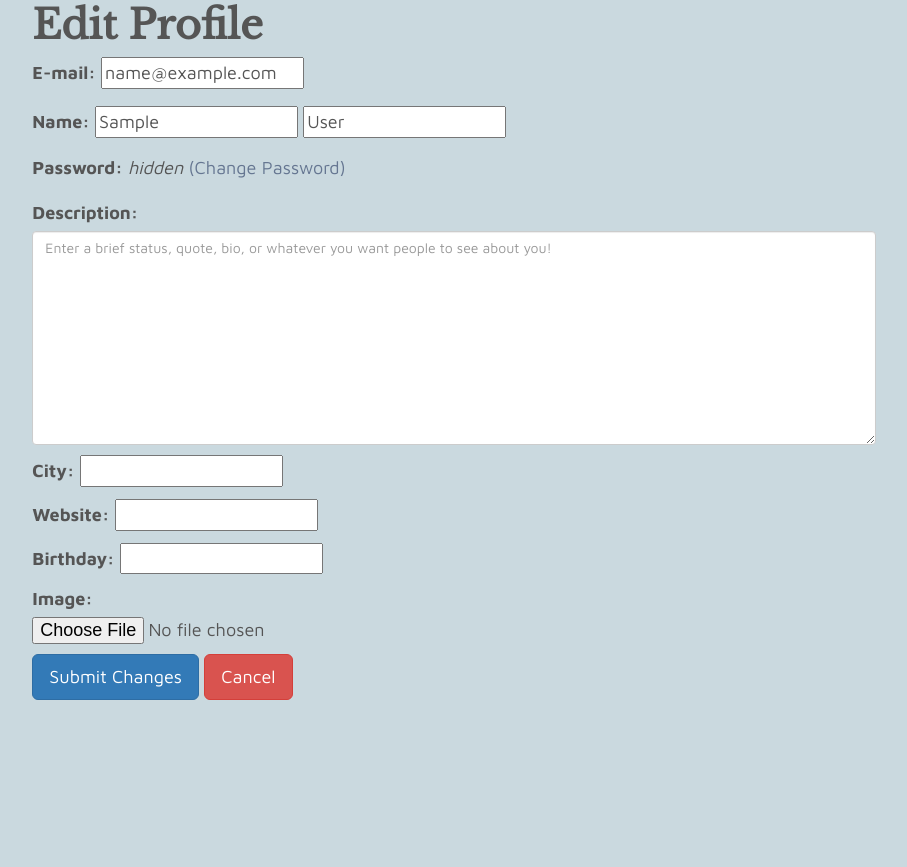
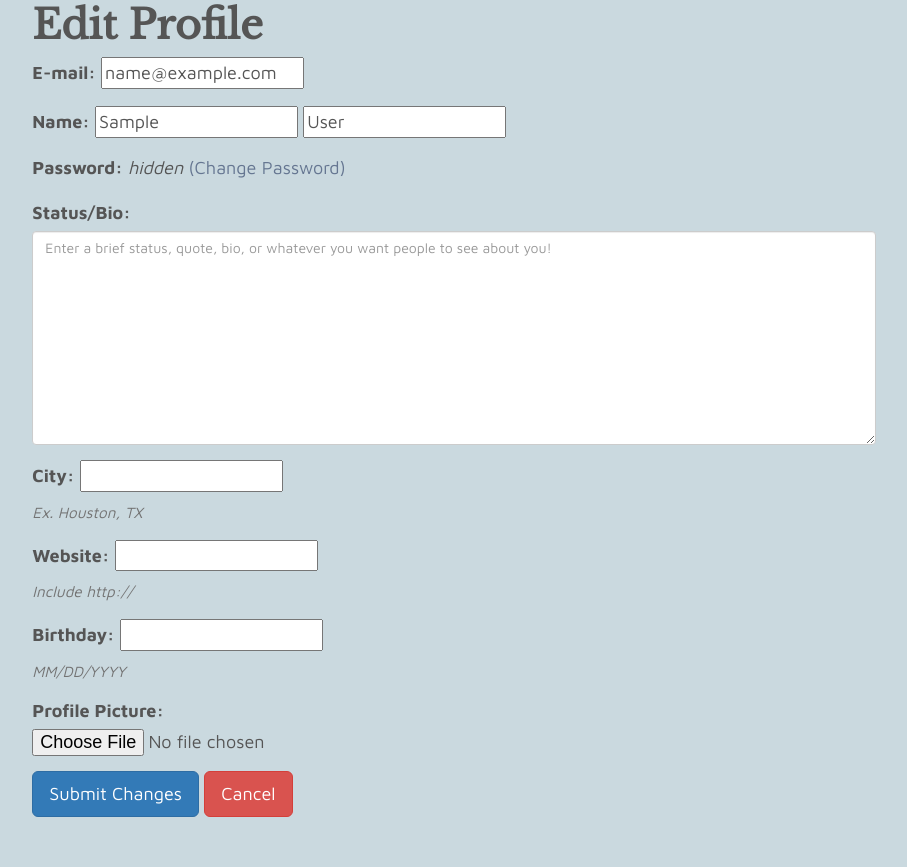
Before and after one commit to ahollyer/dj-legendary-family, a Django app: page /account/profile/edit/ in a window 1280 px wide. Shown: the part 347-1214 px from the top of the page, without its empty margins (186-1093 px from the left). Before the commit the page ends 1047 px from the top, so only its background shows below. Run offline with Django 3.2, Linux system fonts and the light colour scheme; the visitor is signed in with stand-in values (Sample User, id 1); some libraries are stand-ins or nearby versions; some web fonts are replaced.

Commit message:
Add help text to form

```diff
--- a/accounts/templates/accounts/edit_profile.html
+++ b/accounts/templates/accounts/edit_profile.html
@@ -24,7 +24,29 @@
       <span class="hidden">{{ userform.password }}</span>
       <em>hidden</em> <a href="{% url 'accounts:change_password' %}">(Change Password)</a>
     </div>
-    {{ infoform.as_p }}
+    <div class="form-group">
+      <label>Status/Bio:</label>
+      {{ infoform.description }}
+    </div>
+    <div class="form-group">
+      <label>City:</label>
+      {{ infoform.city }}
+      <p class="help-block"><small><em>Ex. Houston, TX</em></small></p>
+    </div>
+    <div class="form-group">
+      <label>Website:</label>
+      {{ infoform.website }}
+      <p class="help-block"><small><em>Include http://</em></small></p>
+    </div>
+    <div class="form-group">
+      <label>Birthday:</label>
+      {{ infoform.birthday }}
+      <p class="help-block"><small><em>MM/DD/YYYY</em></small></p>
+    </div>
+    <div class="form-group">
+      <label>Profile Picture:</label>
+      {{ infoform.image }}
+    </div>
     <button class="btn btn-lg btn-primary" type="submit" name="submit">Submit Changes</button>
     <a href="{% url 'accounts:view_profile' %}">
       <button class="btn btn-lg btn-danger" name="cancel">Cancel</button>
```
Also changed, not shown: app/media/profile_img/profilepic_zr2V5YN.jpg (added).
